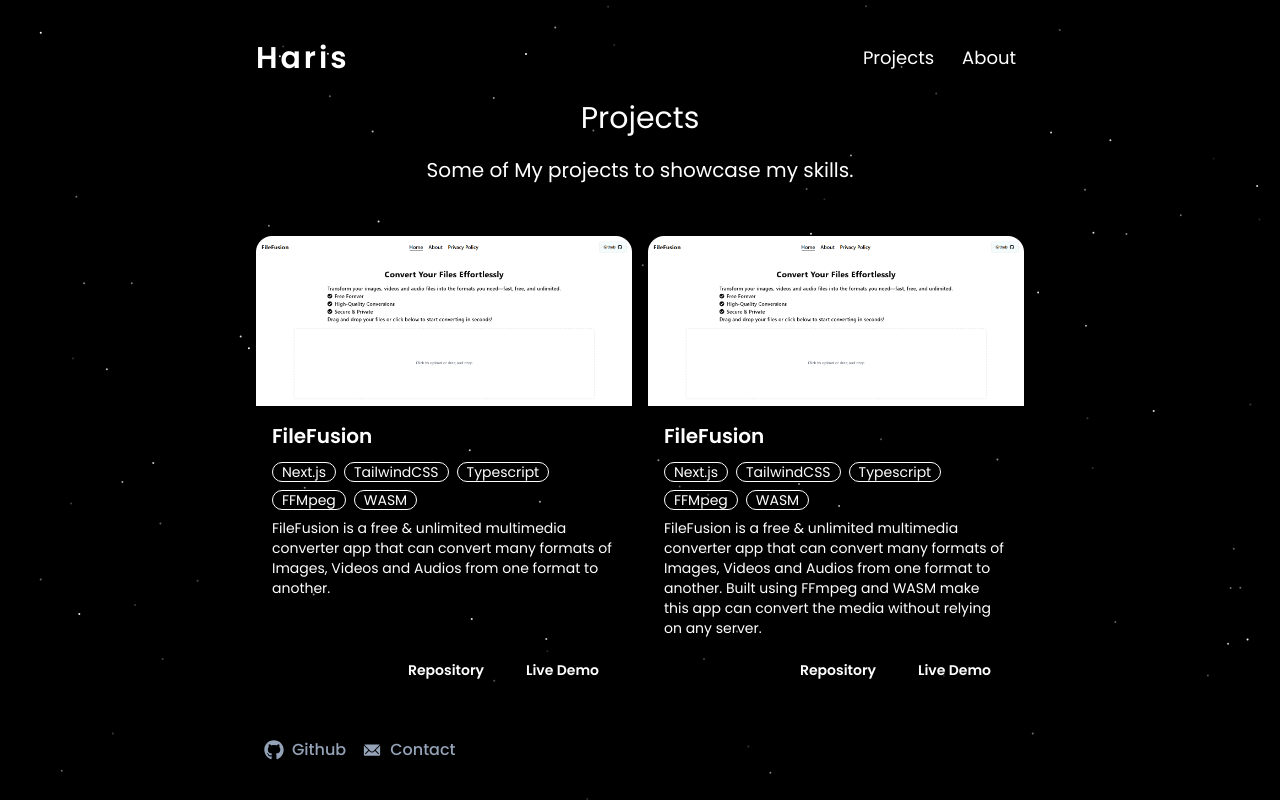
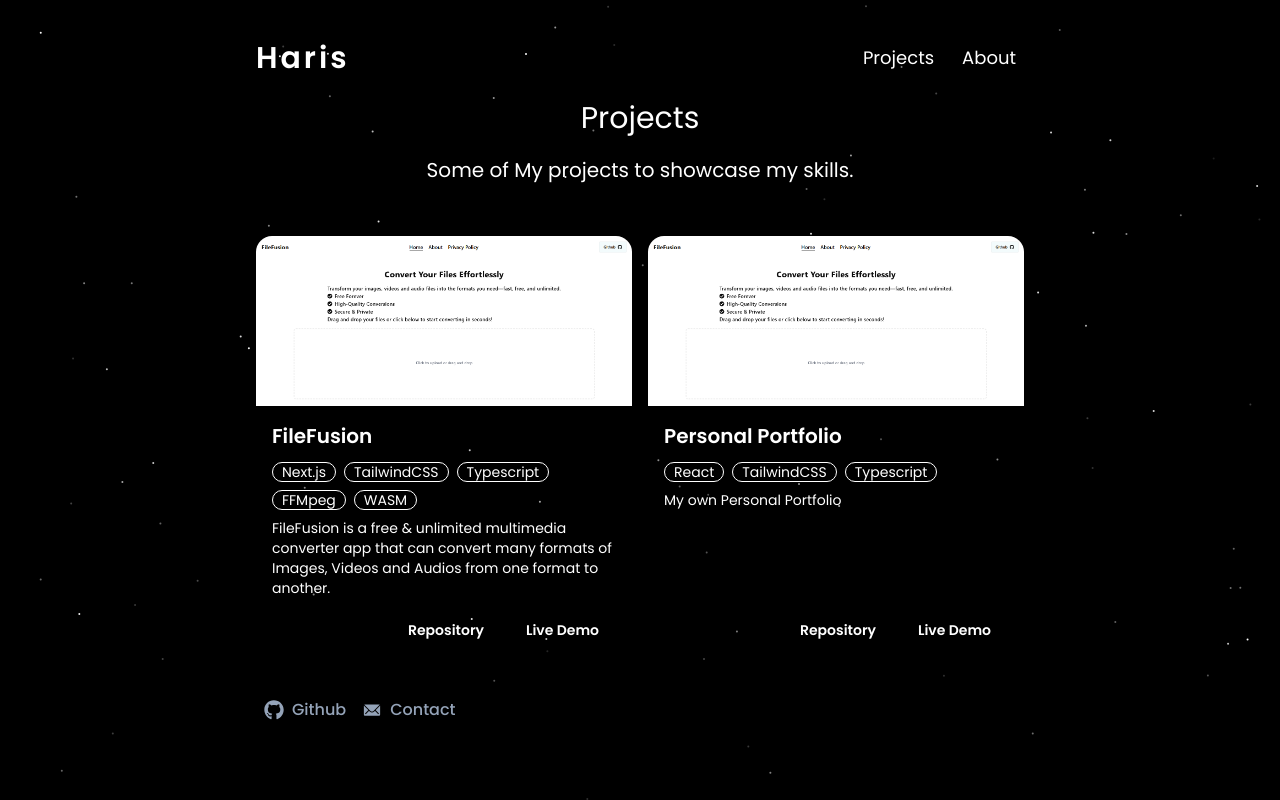
Before and after one commit to ArctyZ/portfolio-haris, a React (Vite) app: page /projects in a window 1280 px wide. Built offline with nearby package versions, Linux system fonts and the light colour scheme.

Commit message:
fix: map

```diff
--- a/src/components/MapBox.tsx
+++ b/src/components/MapBox.tsx
@@ -1,24 +1,8 @@
-import {
-  GoogleMap,
-  InfoWindowF,
-  MarkerF,
-  useJsApiLoader,
-} from "@react-google-maps/api";
+export default function MapBox() {
 
-export default function MapBox() {
-  const { isLoaded } = useJsApiLoader({
-    id: "google-map-script",
-    googleMapsApiKey: import.meta.env.GOOGLE_MAPS_API,
-  });
   return (
-    <div>{isLoaded ? <div className="rounded-md mt-10 ">
-        <GoogleMap
-          mapContainerStyle={{ width: "100%", height: "300px" ,borderRadius:"10px"}}
-          center={{ lat: -7.583358, lng: 110.831890 }}
-          zoom={13}
-        >
-          <MarkerF position={{ lat: -7.583358, lng: 110.831890 }} />
-        </GoogleMap>
-      </div> : <p>Loading...</p>}</div>
+    <div className="overflow-hidden pb-[45.25%] relative h-full rounded-md my-5">
+      <iframe className="w-full h-full absolute top-0 left-0 border-0" src="https://www.google.com/maps/embed?pb=!1m18!1m12!1m3!1d247.17944416645398!2d110.83035638334236!3d-7.589005376628025!2m3!1f0!2f0!3f0!3m2!1i1024!2i768!4f13.1!3m3!1m2!1s0x2e7a161544255ee5%3A0xde731583939ec4d6!2sJl.%20Bengawan%20Solo%20No.38%2C%20Semanggi%2C%20Kec.%20Ps.%20Kliwon%2C%20Kota%20Surakarta%2C%20Jawa%20Tengah%2057191!5e0!3m2!1sid!2sid!4v1736394206231!5m2!1sid!2sid"  allowFullScreen  loading="lazy" referrerPolicy="no-referrer-when-downgrade"></iframe>
+    </div>
   );
 }
--- a/src/components/ProjectsBox.tsx
+++ b/src/components/ProjectsBox.tsx
@@ -11,14 +11,11 @@
     demo: "https://filefusion-gamma.vercel.app/",
   },
   {
-    title: "FileFusion",
-    description: `FileFusion is a free & unlimited multimedia converter app that can convert many
-formats of Images, Videos and Audios from one format to another. Built using
-FFmpeg and WASM make this app can convert the media without relying on any
-server.`,
+    title: "Personal Portfolio",
+    description: `My own Personal Portfolio`,
     image: "./filefusion_thumb.png",
-    tech: ["Next.js", "TailwindCSS", "Typescript", "FFMpeg", "WASM"],
-    github: "https://github.com/ArctyZ/filefusion-converter",
+    tech: ["React", "TailwindCSS", "Typescript"],
+    github: "https://github.com/ArctyZ/portfolio-haris",
     demo: "https://filefusion-gamma.vercel.app/",
   },
 ];
--- a/src/pages/About.tsx
+++ b/src/pages/About.tsx
@@ -10,7 +10,7 @@
             While I may not have formal work experience yet, I have developed a strong foundation in web development trhough self-learning and hands-on projects.
             My skills include front-end technologies like HTML, CSS, JavaScript, ReactJs, and back-end frameworks like NodeJs, Express and MySQL.
             <br /> <br />
-            In my free time, I enjoy learning about computers in general, game development and learning new things.
+            In my free time, I enjoy learning about computers in general, game development and learning others new things.
             <br /> <br />
             I'm exited to connect with others in the tech community and contribute to impactful projects. Lets build something amazing together!
             <br /><br />
```
